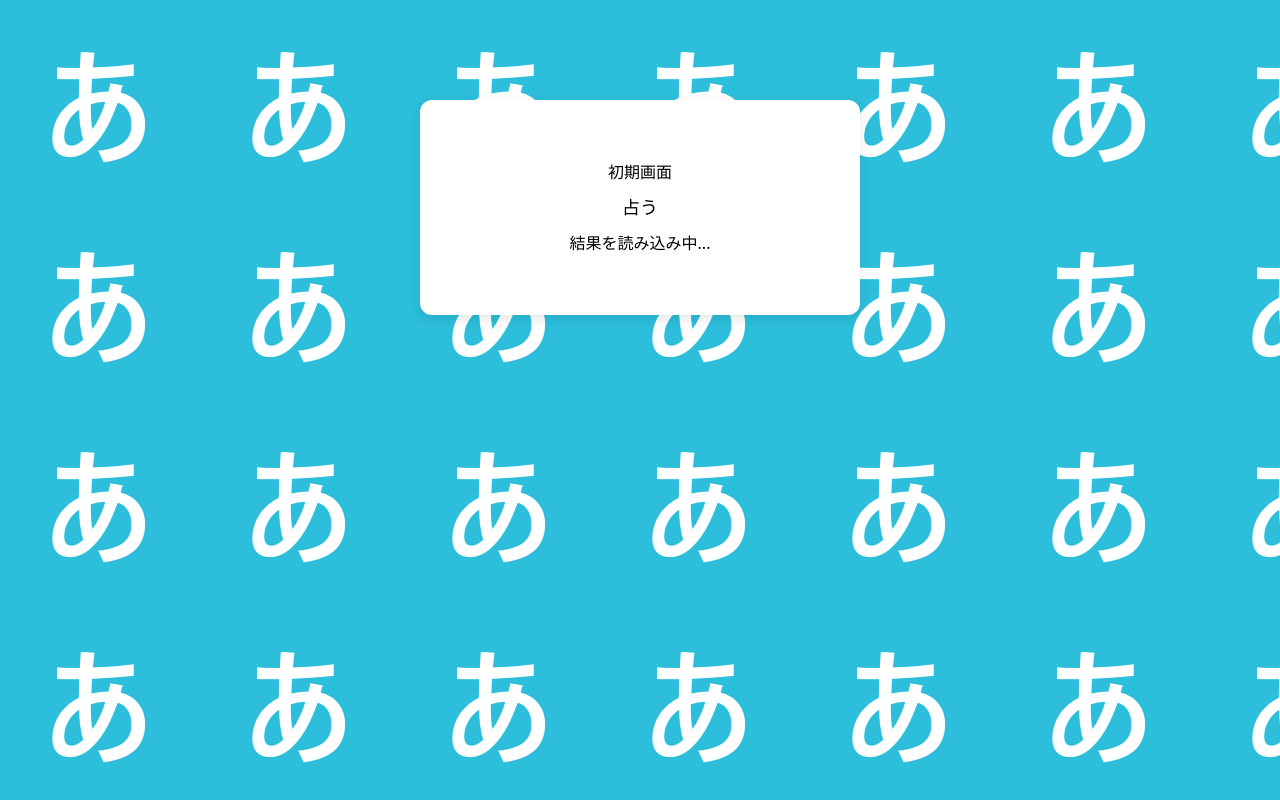
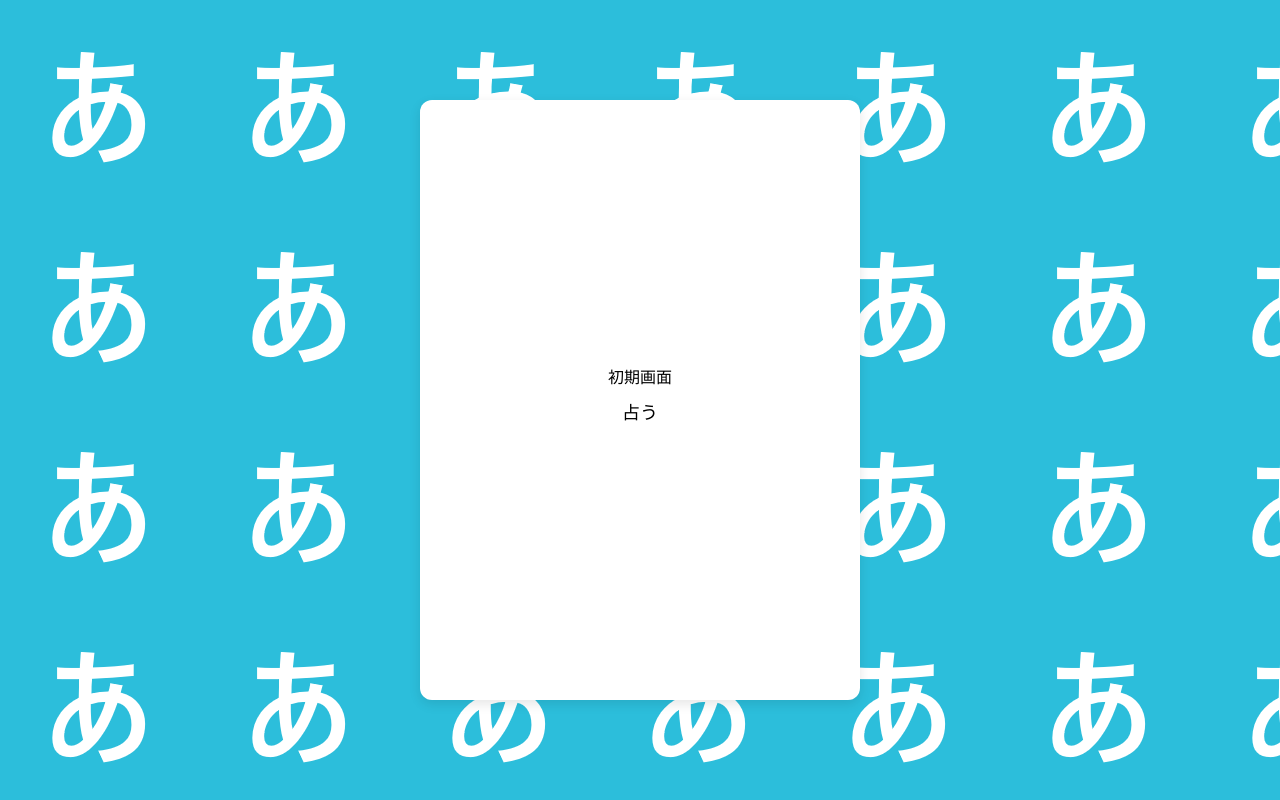
Before and after one commit to KofuriJunya/Aomikuji, a Next.js app in the folder my-app/: page / in a window 1280 px wide. Built offline with nearby package versions, Linux system fonts and the light colour scheme.

Commit message:
CSS・デザイン調整3

```diff
--- a/my-app/app/globals.css
+++ b/my-app/app/globals.css
@@ -29,8 +29,17 @@
 .app-container {
   width: 100%;
   max-width: 440px;
+  height: 600px;
   background: white;
   padding: 20px;
   border-radius: 12px;
   box-shadow: 0 4px 12px rgba(0,0,0,0.1);
+
+  display: flex;
+  flex-direction: column;
+  justify-content: center; /* ← 中央寄せ */
+  align-items: center;     /* ← 中央寄せ */
+
+  overflow: hidden;        /* ← はみ出し防止 */
+  text-overflow: ellipsis; /* ← 長文の省略 */
 }
--- a/my-app/app/page.tsx
+++ b/my-app/app/page.tsx
@@ -57,7 +57,7 @@ export default function App() {
         </>
       )}
 
-      {page === "result" && result ? (
+      {page === "result" && result && (
         <>
           <h1>抽選結果</h1>
 
@@ -66,11 +66,12 @@ export default function App() {
           </pre>
 
           {/* 文言 */}
-          <p>{result?.member} の動画を見るとハッピーかも！？</p>
+          <p>本日のラッキーな星座は{result?.constellation}です！</p>
+          <p>{result?.member}の動画を見るとハッピーかも！？</p>
 
           {/* テスト領域 */}
-          <p>埋め込みURL: {result?.movie}</p>
-          <p>画像: {result?.photo}</p>
+          {/* <p>埋め込みURL: {result?.movie}</p>
+          <p>画像: {result?.photo}</p> */}
 
           {/* 画像 */}
           <img
@@ -84,7 +85,7 @@ export default function App() {
             <iframe
               width="360"
               height="215"
-              src={toEmbedUrl(result.movie)}
+              src={result?.movie ? toEmbedUrl(result.movie) : ""}
               title="YouTube video player"
               frameBorder="0"
               allow="accelerometer; autoplay; clipboard-write; encrypted-media; gyroscope; picture-in-picture"
@@ -92,8 +93,6 @@ export default function App() {
             ></iframe>
           </div>
         </>
-      ) : (
-        <p>結果を読み込み中...</p>
       )}
 
     </div>
```
